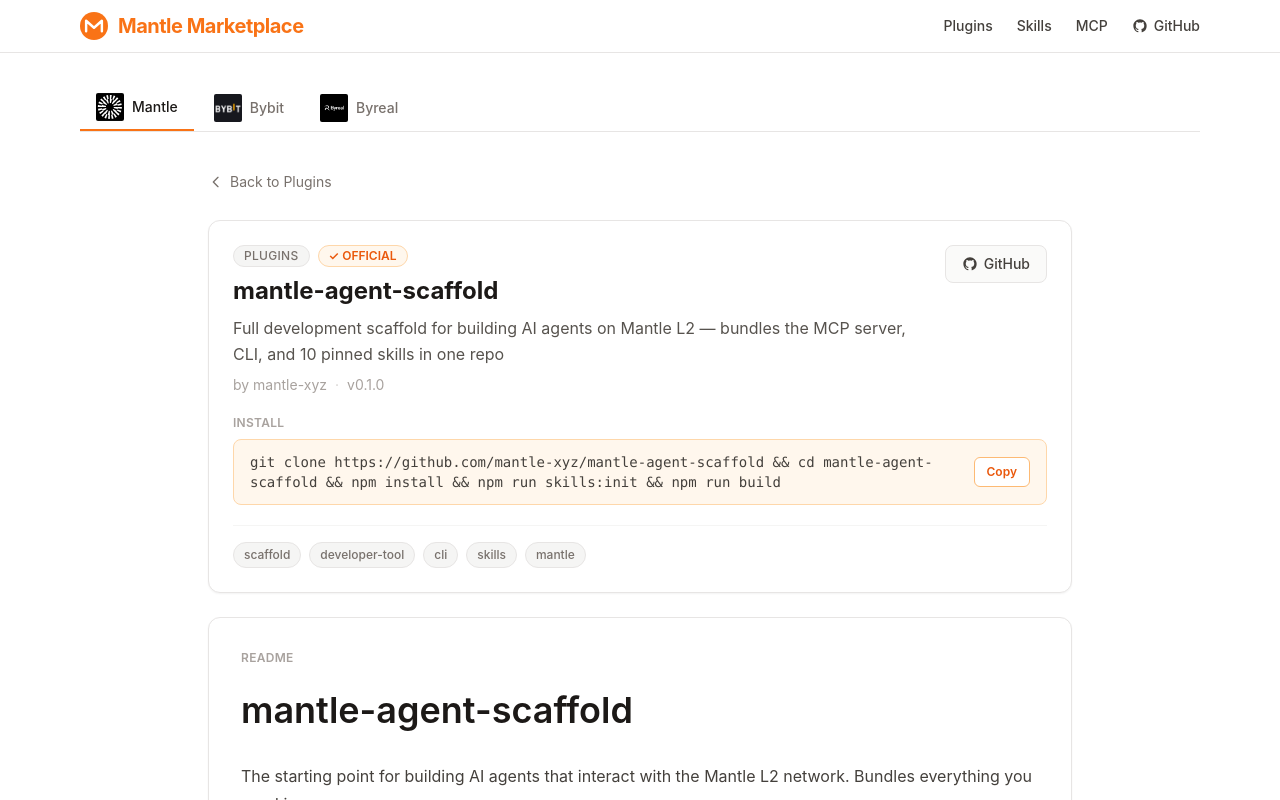
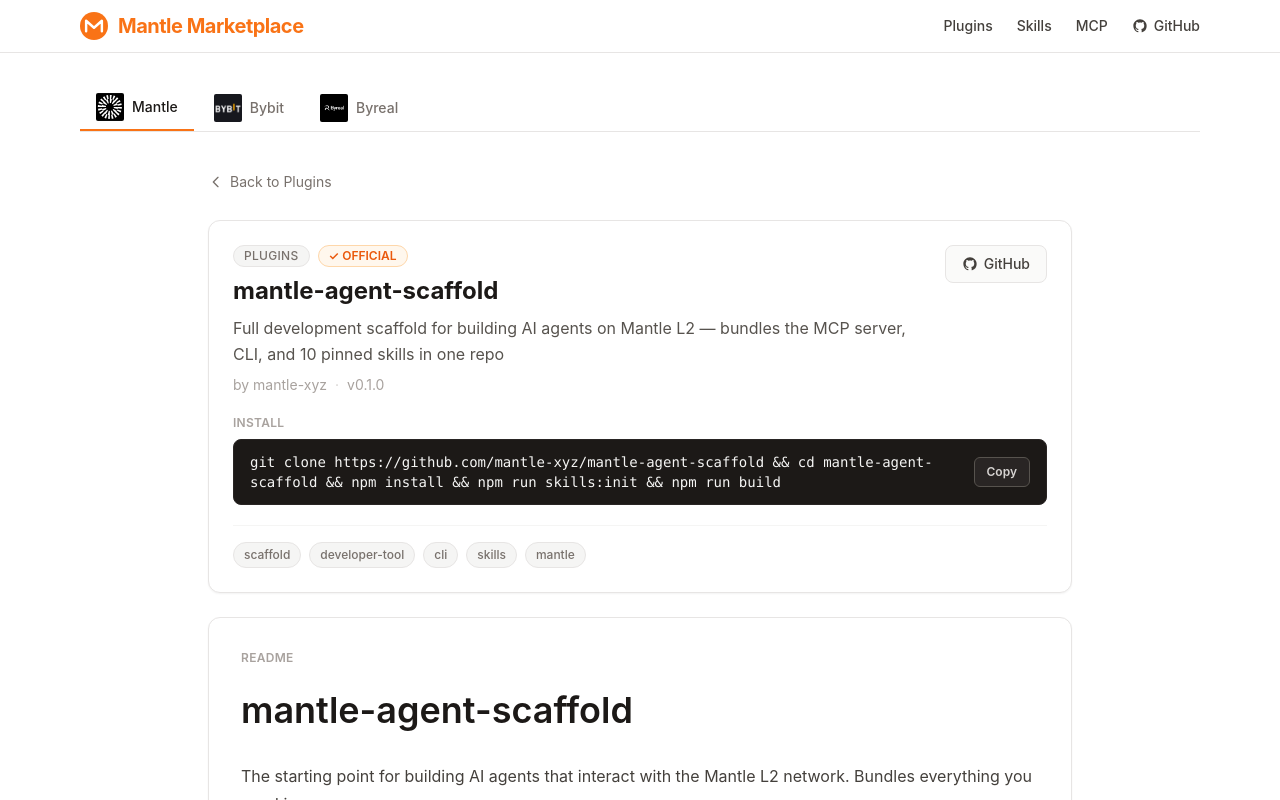
Before and after one commit to kyle-park-io/mantle-marketplace, a Next.js app: page /mantle/plugins/mantle-agent-scaffold in a window 1280 px wide. Shown: the top 800 px of the page. Built offline with nearby package versions, Linux system fonts and the light colour scheme; a web font is replaced by a local one.

Commit message:
fix(ui): use dark style for code blocks and install command (#36)
Replace orange-tinted code blocks with dark terminal style (stone-900
background) for better readability. Applies to both the install command
component and README prose code/pre blocks.

```diff
--- a/src/app/[platform]/[category]/[slug]/page.tsx
+++ b/src/app/[platform]/[category]/[slug]/page.tsx
@@ -133,7 +133,7 @@
           <h2 className="mb-6 text-xs font-semibold uppercase tracking-wide text-stone-400">
             README
           </h2>
-          <div className="prose prose-stone prose-headings:font-semibold prose-a:text-orange-600 prose-code:text-orange-700 prose-code:bg-orange-50 prose-code:border prose-code:border-orange-200 prose-code:rounded prose-pre:bg-orange-50 prose-pre:border prose-pre:border-orange-200 max-w-none">
+          <div className="prose prose-stone prose-headings:font-semibold prose-a:text-orange-600 prose-code:text-stone-100 prose-code:bg-stone-900 prose-code:border prose-code:border-stone-700 prose-code:rounded prose-pre:bg-stone-900 prose-pre:border prose-pre:border-stone-700 max-w-none">
             <ReactMarkdown skipHtml={true}>
               {stripFrontmatter(item.readme)}
             </ReactMarkdown>
--- a/src/components/install-command.tsx
+++ b/src/components/install-command.tsx
@@ -16,13 +16,13 @@
   }
 
   return (
-    <div className="flex items-center gap-3 rounded-lg border border-orange-200 bg-orange-50 px-4 py-3 text-sm">
-      <code className="flex-1 select-all font-mono text-stone-700">
+    <div className="flex items-center gap-3 rounded-lg border border-stone-800 bg-stone-900 px-4 py-3 text-sm">
+      <code className="flex-1 select-all font-mono text-stone-100">
         {command}
       </code>
       <button
         onClick={handleCopy}
-        className="shrink-0 rounded-md border border-orange-300 bg-white px-3 py-1.5 text-xs font-semibold text-orange-600 transition-colors hover:bg-orange-500 hover:text-white hover:border-orange-500 active:bg-orange-600"
+        className="shrink-0 rounded-md border border-stone-600 bg-stone-800 px-3 py-1.5 text-xs font-semibold text-stone-300 transition-colors hover:bg-orange-500 hover:text-white hover:border-orange-500 active:bg-orange-600"
       >
         {copied ? 'Copied!' : 'Copy'}
       </button>
```
